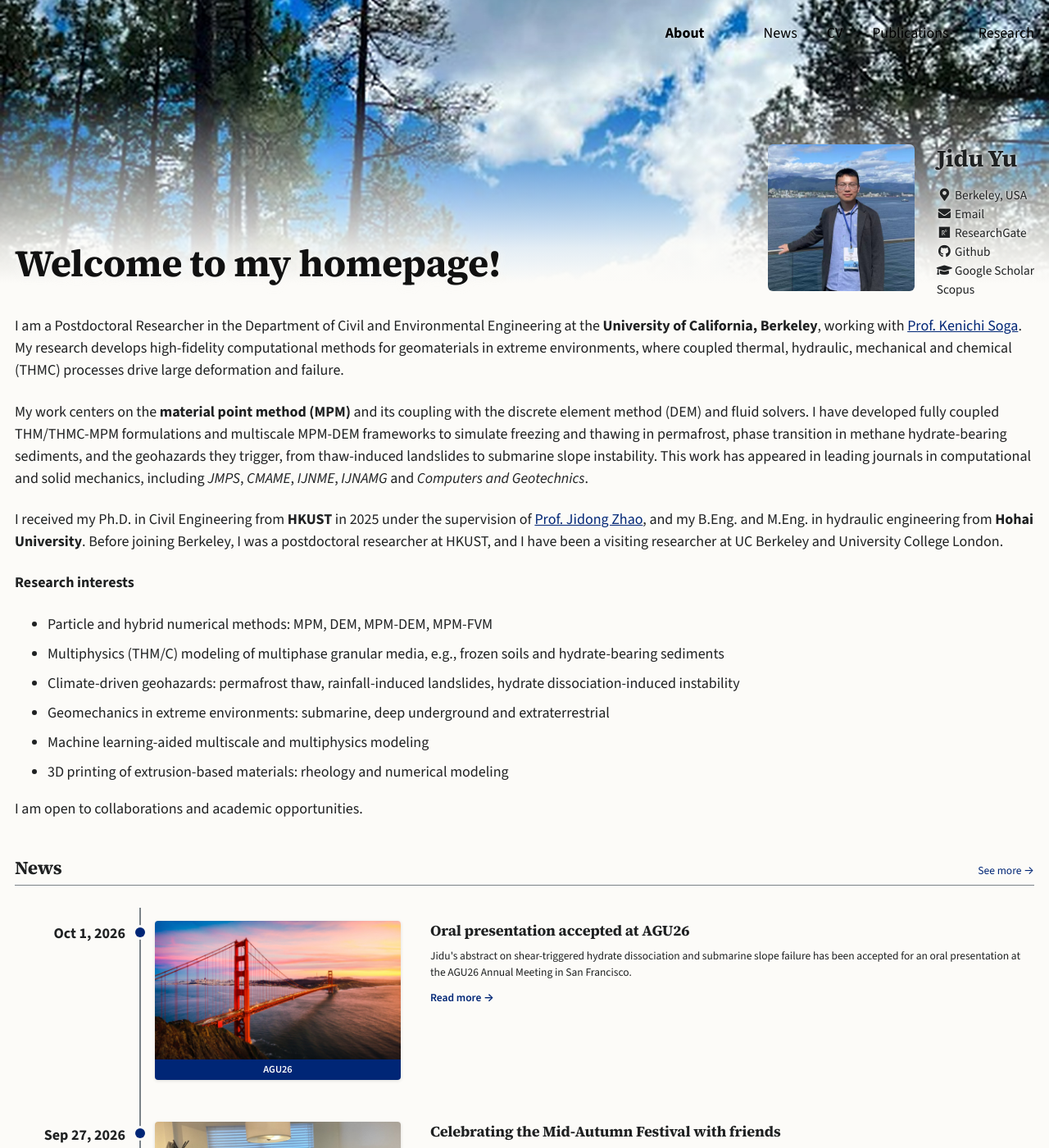
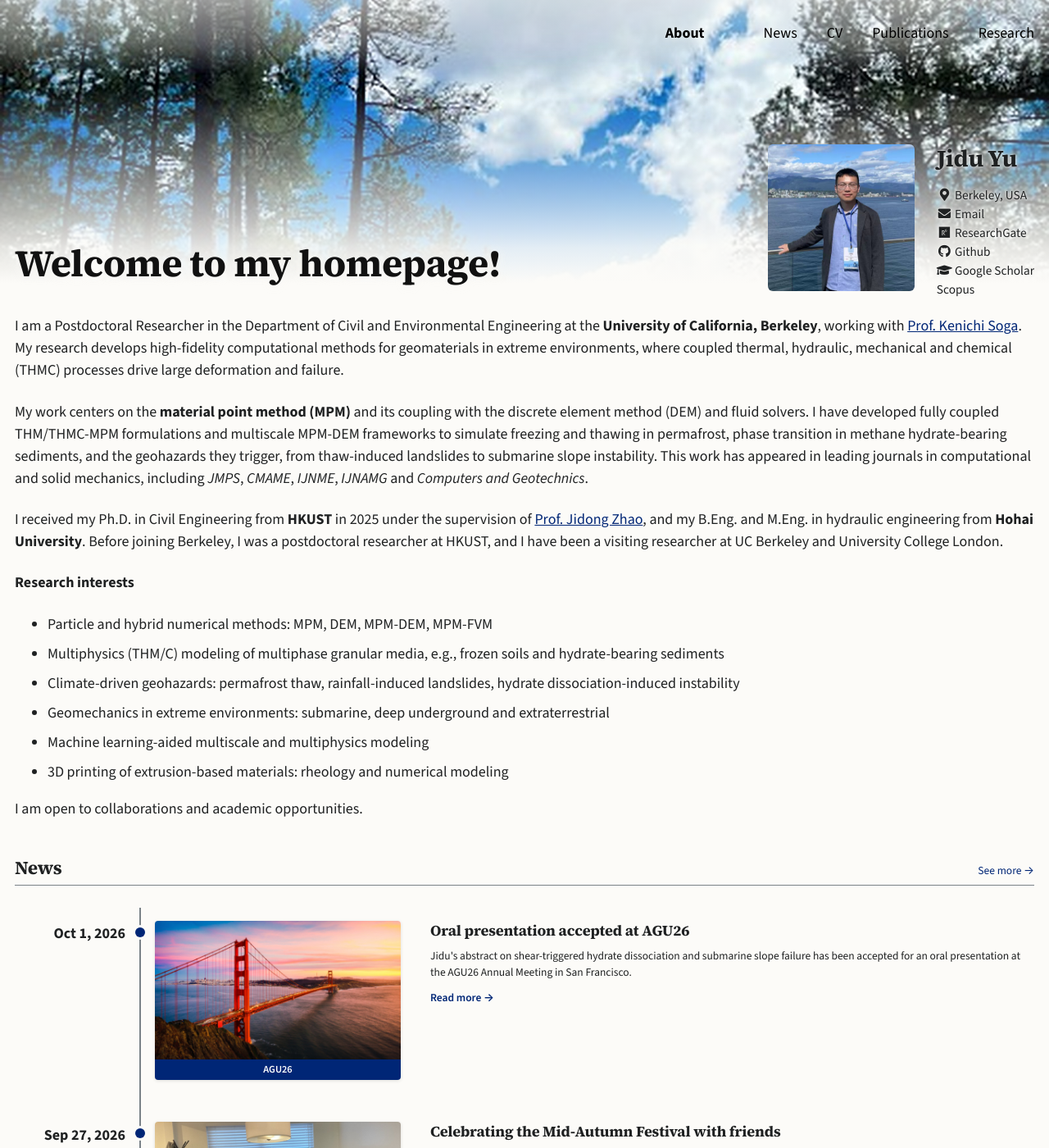
Before and after one commit to yujidu/yujidu.github.io, a Jekyll site: the page built from _pages/aboutme.md, in a window 1280 px wide and 1400 px high. Shown: the whole window at 82% size. Built offline with Jekyll 4.4.1, drawn with Linux system fonts in a browser that asks for light colours; a style sheet for code colours, icons or effects is not loaded.

Commit message:
Soft light veil under the menu on light-theme banners
Co-Authored-By: Claude Opus 5.5 <noreply@anthropic.com>
Claude-Session: https://claude.ai/code/session_01Vw9tGnbWFVNDt9UXvET6V8

```diff
--- a/_sass/_home.scss
+++ b/_sass/_home.scss
@@ -1731,3 +1731,19 @@ $cv-ink: #4a5a6a;
       rgba(22, 30, 92, 0));
   }
 }
+
+/* Light-menu photos with busy tops (trees, clouds): a soft veil under the menu */
+body.has-hero:not(.banner-dark) .home-hero__media::before {
+  content: "";
+  position: absolute;
+  left: 0;
+  right: 0;
+  top: 0;
+  height: 90px;
+  z-index: 1;
+  background: linear-gradient(to bottom,
+    rgba(252, 251, 248, 0.6) 0%,
+    rgba(252, 251, 248, 0.35) 55%,
+    rgba(252, 251, 248, 0) 100%);
+  pointer-events: none;
+}
```
